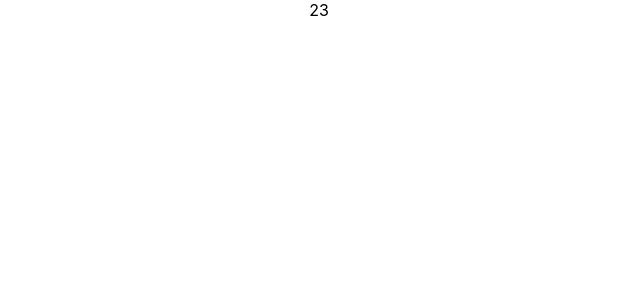
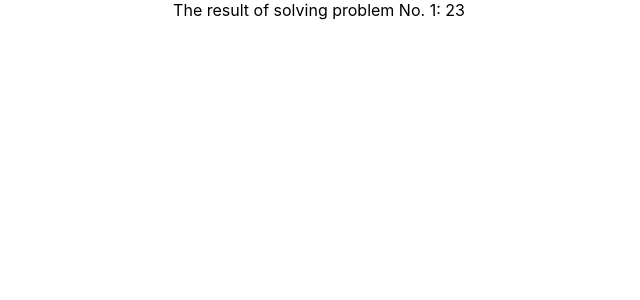
Before and after one commit to AlSidUA/lesson2_05_07_tacks-with-two-branches, a React (Create React App) app: page / in a window 1280 px wide. Shown: the top 300 px of the page, without its empty margins (321-961 px from the left). Built offline with nearby package versions, Linux system fonts and the light colour scheme.

Commit message:
two commit

```diff
--- a/src/App.js
+++ b/src/App.js
@@ -6,7 +6,7 @@ function App() {
   return (
     <div className="App">
       {
-        naturalNumber(10)
+        `The result of solving problem No. 1: ${naturalNumber(10)}`
       }
     </div>
   );
```
